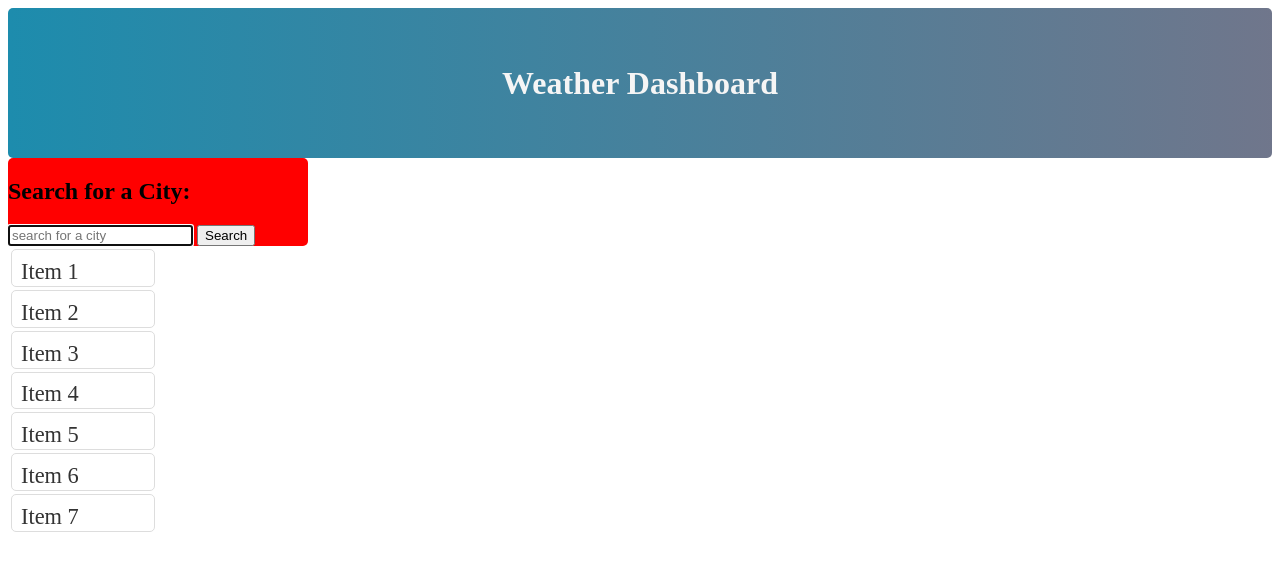
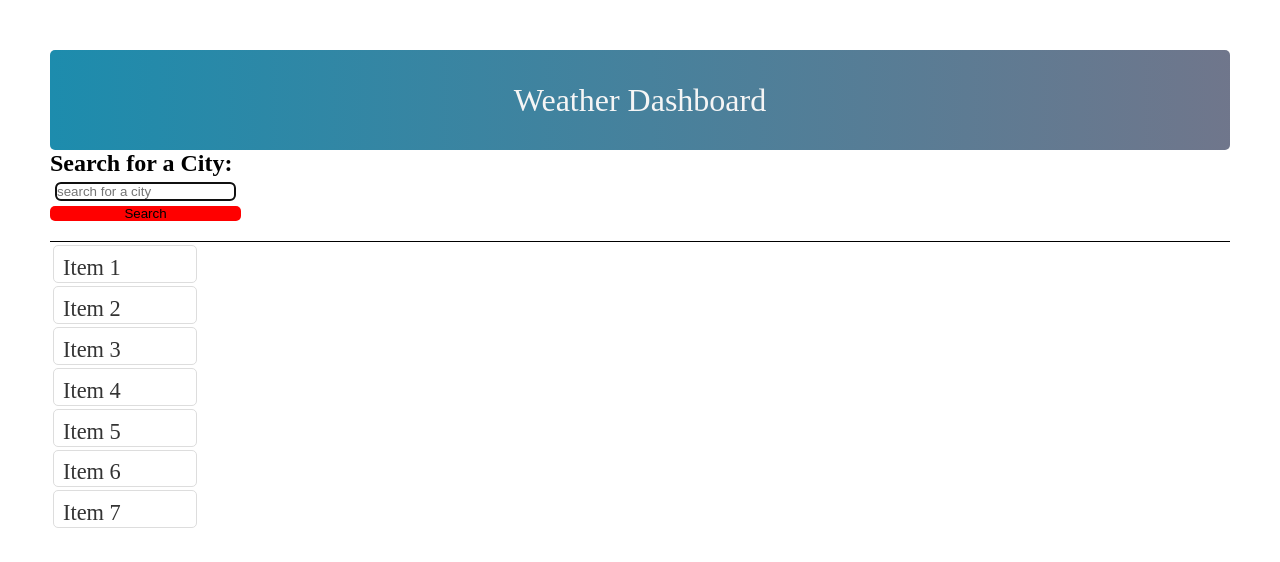
Before and after one commit to HoldenAtkinson/weather-application-holden-atkinson, a plain HTML site: page index.html in a window 1280 px wide. Drawn offline with nearby package versions, Linux system fonts and the light colour scheme.

Commit message:
created more styling and began function to search bar.

```diff
--- a/index.html
+++ b/index.html
@@ -25,7 +25,7 @@
     <div class="container">
       <h2>Search for a City:</h2>
       <form>
-        <input type="text" placeholder="search for a city" autofocus>
+        <input id="search-bar" type="text" placeholder="search for a city" autofocus>
         <button class="search-btn">Search</button>
       </form>
     </div>
--- a/style.css
+++ b/style.css
@@ -1,41 +1,74 @@
-body{
+* {
+    margin: 0;
+    padding: 0;
+    font-weight: normal;
 }
 
-.container{
-  width: 300px;
-  background-color: red;
+button {
+    cursor: pointer;
+    margin-bottom: 20px;
+}
+
+input {
+    -webkit-appearance: none;
+}
+
+img {
+    display: block;
+    max-width: 100%;
+    height: auto;
+}
+
+body {
+    padding: 50px;
+}
+
+#weather-head {
+  color: whitesmoke;
+  width: 100%;
+  height: 100px;
+  display: flex;
+  justify-content: center;
+  align-items: center;
+  background-image: linear-gradient(
+    to left,
+    rgba(19, 30, 65, 0.609),
+    rgb(29, 140, 173)
+  );
+  border-radius: 5px;
+}
+
+.container {
   display: flex;
   align-items: flex-start;
-flex-direction: column;
-border-radius: 5px;
-
+  flex-direction: column;
+  border-bottom: solid black 1px;
 }
 
-  .city-search .button{
-    border-radius: 50px;
-  }
+.container h2{
+    font-weight: 600;
+}
 
-textarea{
+form {
+  display: flex;
+  flex-direction: column;
+}
+
+textarea {
   resize: none;
 }
 
-#search-bar{
+#search-bar {
   margin: 5px;
   border-radius: 5px;
 }
 
+.search-btn{
+    border-radius: 5px;
+    background-color: red;
+    border: none;
+}
 
-
-#weather-head{
-  color: whitesmoke;
-  width: 100%;
-  height: 150px;
-  display: flex;
-  justify-content: center;
-  align-items: center;
-  background-image: linear-gradient(to left, rgba(19, 30, 65, 0.609) , rgb(29, 140, 173));
-  border-radius: 5px;
-}
 
 #feedback {
   font-size: 1.4em;
```
Also changed, not shown: script.js (+7 -0 lines).
